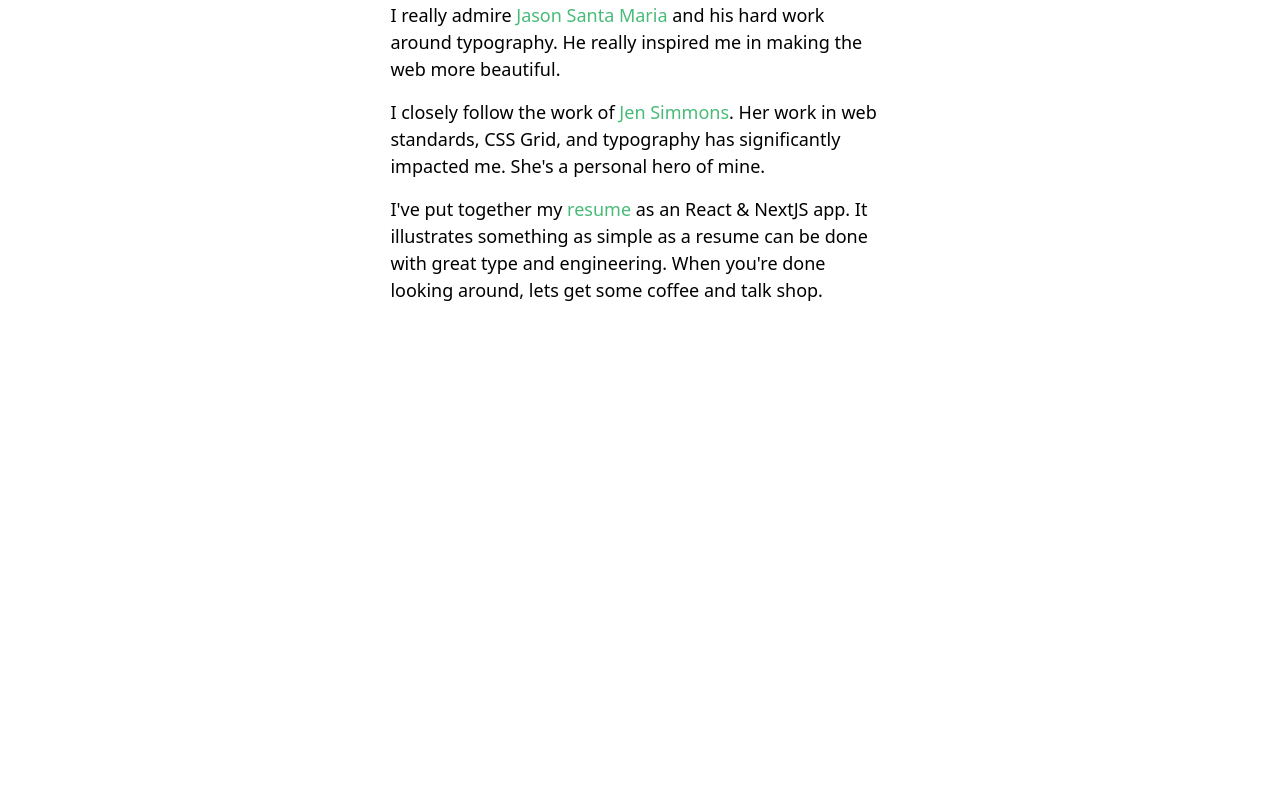
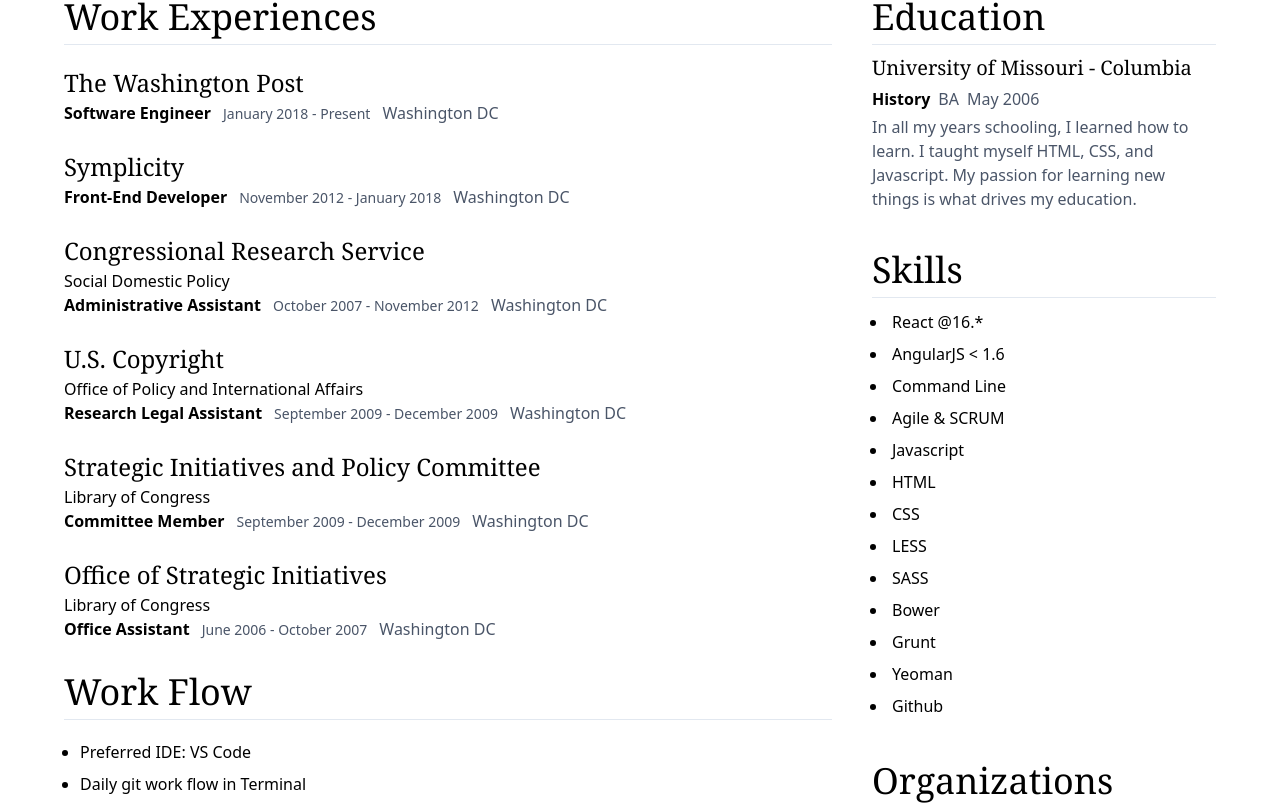
Before and after one commit to davidpham5/resume, a Next.js app: page / in a window 1280 px wide. Shown: the part 602-1410 px from the top of the page. Before the commit the page ends 1042 px from the top, so only its background shows below. Built offline with nearby package versions, Linux system fonts and the light colour scheme.

Commit message:
replace index for resume page

```diff
--- a/pages/index.js
+++ b/pages/index.js
@@ -1,12 +1,40 @@
+// import React from 'react';
+// import Welcome from '../components/Welcome';
+
+// function Home() {
+//   return (
+//     <div>
+//       <Welcome />
+//     </div>
+//   )
+// }
+
+// export default Home
 import React from 'react';
-import Welcome from '../components/Welcome';
+import WorkExp from '../components/Work-Experience/WorkExp'
+import WorkFlow from '../components/WorkFlow'
+import Hero from '../components/Hero'
+import Education from '../components/Education'
+import Skills from '../components/Skills'
+import Organizations from '../components/Organizations'
 
-function Home() {
+const Resume = () => {
   return (
     <div>
-      <Welcome />
+      <Hero className="flex mb-5" />
+      <div className="flex mb-4 container md:p-12">
+        <div className="w-2/3">
+          <WorkExp />
+          <WorkFlow />
+        </div>
+        <div className="w-1/3">
+          <Education />
+          <Skills />
+          <Organizations />
+        </div>
+      </div>
     </div>
   )
 }
 
-export default Home
+export default Resume;
```
